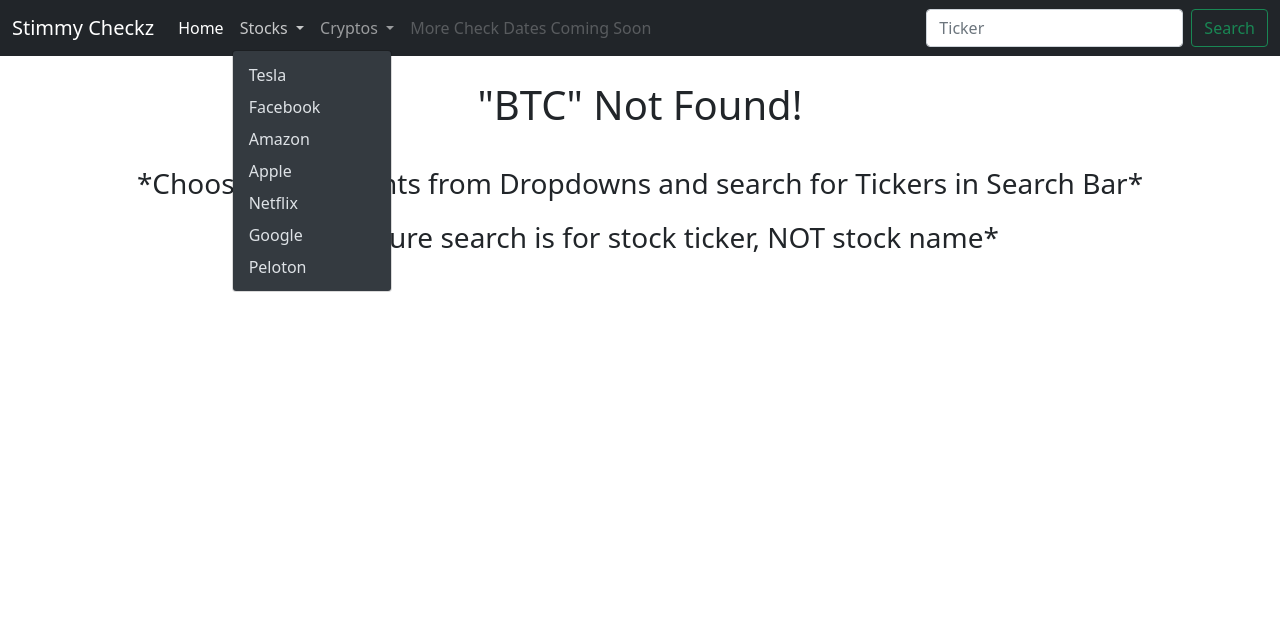
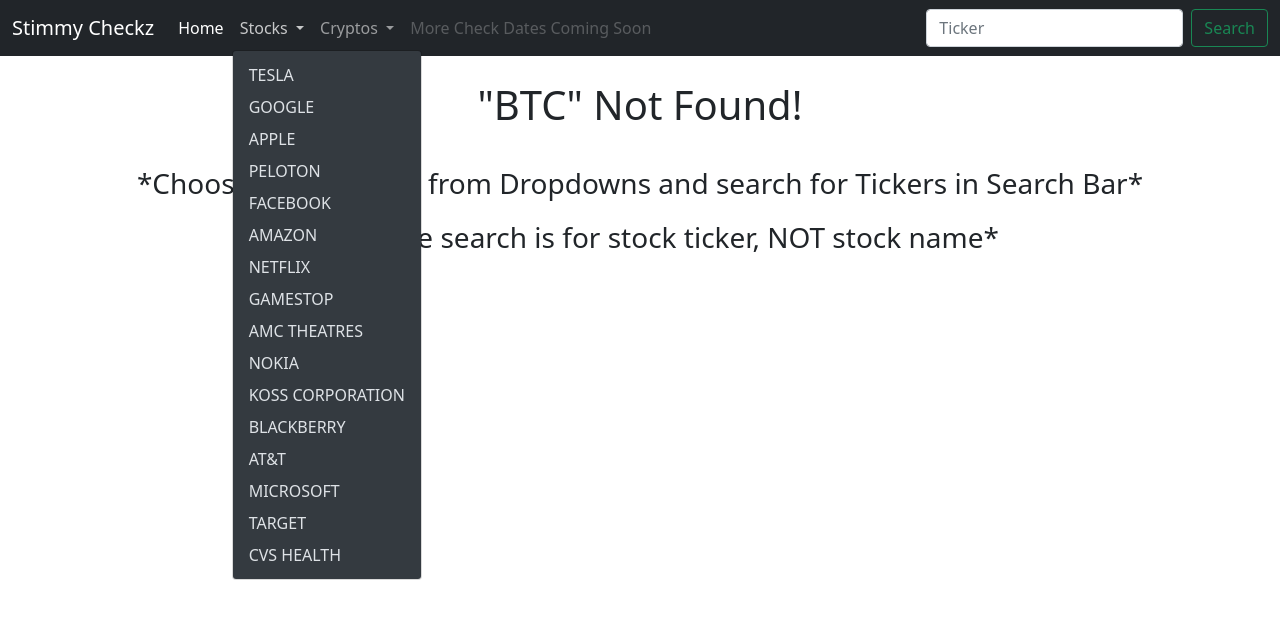
Before and after one commit to abhig8/Stimulus_Check_Value, a Flask app: page /BTC in a window 1280 px wide, after a click on "Stocks". Shown: the top 619 px of the page. Run offline with Flask 2, Linux system fonts and the light colour scheme; data that the repository does not hold is empty; some libraries are stand-ins or nearby versions.

Commit message:
adding investments to dropdown list

```diff
--- a/src/__init__.py
+++ b/src/__init__.py
@@ -11,7 +11,7 @@
 # db_name = "stock.db"
 # app.config['SQLALCHEMY_DATABASE_URI'] = 'sqlite:///' + db_name
 
-#DATABASE_URL = "postgresql://aaclbzejzdxebt:eba4ca8018075b68e2c553d37745eb9b16194d663c1fd15ba85c7e3c934fae64@ec2-3-234-85-177.compute-1.amazonaws.com:5432/d119nni8ln3u0i"
+# DATABASE_URL = "postgresql://aaclbzejzdxebt:eba4ca8018075b68e2c553d37745eb9b16194d663c1fd15ba85c7e3c934fae64@ec2-3-234-85-177.compute-1.amazonaws.com:5432/d119nni8ln3u0i"
 DATABASE_URL = os.environ['DATABASE_URL']
 
 
--- a/src/templates/base.html
+++ b/src/templates/base.html
@@ -69,13 +69,22 @@
 		            Stocks
 		          </a>
 		          <ul class="dropdown-menu dropdown-menu-dark" aria-labelledby="navbarDarkDropdownMenuLink">
-		            <li><a class= "dropdown-item" href=TSLA>Tesla</a></li>
-		            <li><a class="dropdown-item" href=FB>Facebook</a></li>
-		            <li><a class="dropdown-item" href=AMZN>Amazon</a></li>
-		            <li><a class="dropdown-item" href=AAPL>Apple</a></li>
-		            <li><a class="dropdown-item" href=NFLX>Netflix</a></li>
-		            <li><a class="dropdown-item" href=GOOGL>Google</a></li>
-		            <li><a class="dropdown-item" href=PTON>Peloton</a></li>
+					<li><a class= "dropdown-item" href=TSLA>TESLA</a></li>
+					<li><a class= "dropdown-item" href=GOOGL>GOOGLE</a></li>
+					<li><a class= "dropdown-item" href=AAPL>APPLE</a></li>
+					<li><a class= "dropdown-item" href=PTON>PELOTON</a></li>
+					<li><a class= "dropdown-item" href=FB>FACEBOOK</a></li>
+					<li><a class= "dropdown-item" href=AMZN>AMAZON</a></li>
+					<li><a class= "dropdown-item" href=NFLX>NETFLIX</a></li>
+					<li><a class= "dropdown-item" href=GME>GAMESTOP</a></li>
+					<li><a class= "dropdown-item" href=AMC>AMC THEATRES</a></li>
+					<li><a class= "dropdown-item" href=NOK>NOKIA</a></li>
+					<li><a class= "dropdown-item" href=KOSS>KOSS CORPORATION</a></li>
+					<li><a class= "dropdown-item" href=BB>BLACKBERRY</a></li>
+					<li><a class= "dropdown-item" href=T>AT&T</a></li>
+					<li><a class= "dropdown-item" href=MSFT>MICROSOFT</a></li>
+					<li><a class= "dropdown-item" href=TGT>TARGET</a></li>
+					<li><a class= "dropdown-item" href=CVS>CVS HEALTH</a></li>
 		          </ul>
 		        </li>
 		        <li class="nav-item dropdown">
@@ -83,11 +92,16 @@
 		            Cryptos
 		          </a>
 		          <ul class="dropdown-menu dropdown-menu-dark" aria-labelledby="navbarDarkDropdownMenuLink">
-		            <li><a class="dropdown-item" href=BTC>Bitcoin</a></li>
-		            <li><a class="dropdown-item" href=ETH>Ethereum</a></li>
-		            <li><a class="dropdown-item" href=DOGE>Dogecoin</a></li>
-		            <li><a class="dropdown-item" href=XRP>Ripple</a></li>
-		           	<li><a class="dropdown-item" href=LTC>Litecoin</a></li>
+					<li><a class= "dropdown-item" href=BTC>BITCOIN</a></li>
+					<li><a class= "dropdown-item" href=ETH>ETHEREUM</a></li>
+					<li><a class= "dropdown-item" href=DOGE>DOGECOIN</a></li>
+					<li><a class= "dropdown-item" href=XRP>RIPPLE</a></li>
+					<li><a class= "dropdown-item" href=LTC>LITECOIN</a></li>
+					<li><a class= "dropdown-item" href=USDT>TETHER</a></li>
+					<li><a class= "dropdown-item" href=LINK>CHAINLINK</a></li>
+					<li><a class= "dropdown-item" href=ETC>ETHEREUM CLASSIC</a></li>
+					<li><a class= "dropdown-item" href=BCH>BITCOIN CASH</a></li>
+					<li><a class= "dropdown-item" href=ALGO>ALGORAND</a></li>
 		          </ul>
 		        </li>
 		        <li class="nav-item dropdown">
--- a/wsgi.py
+++ b/wsgi.py
@@ -2,4 +2,4 @@
 from src.__init__ import app
 
 if __name__ == "__main__":
-	app.run(debug=True)
+	app.run(debug=False)
```
Also changed, not shown: src/stock_info.py (+16 -9 lines).
